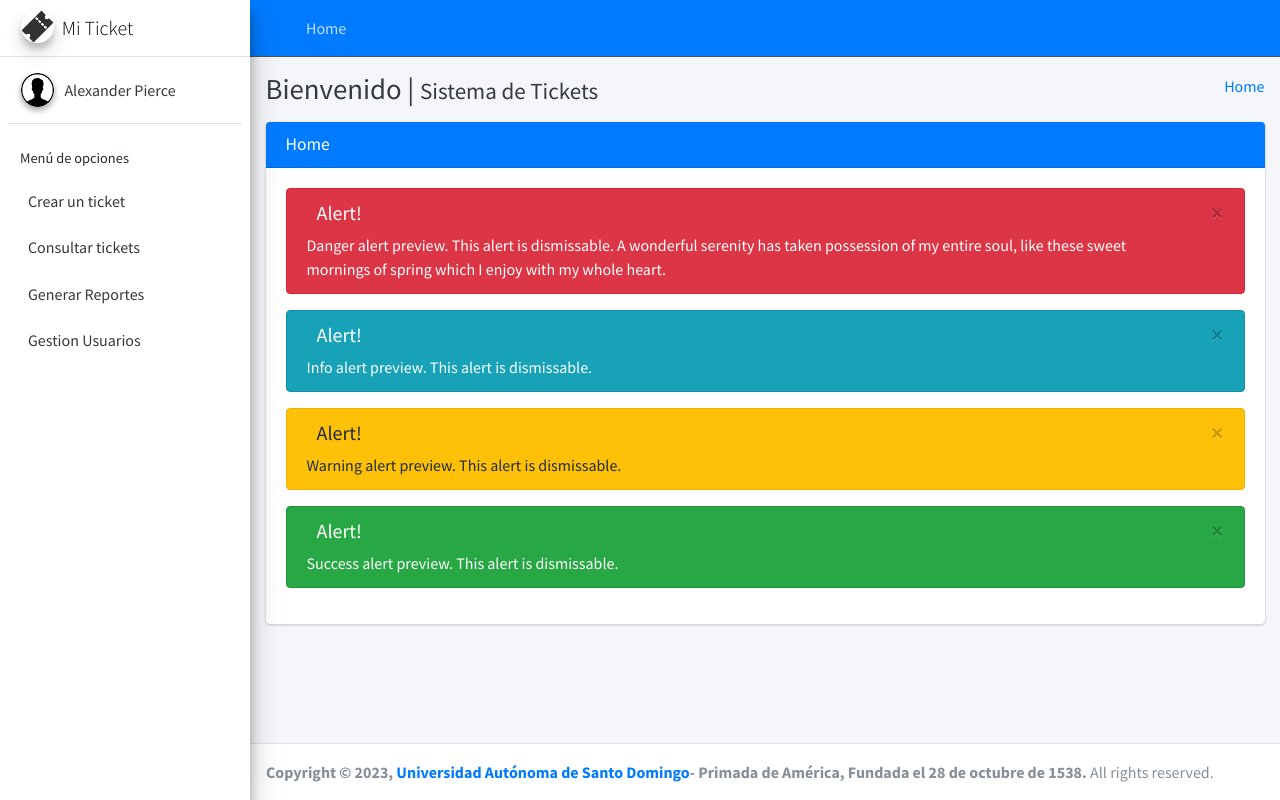
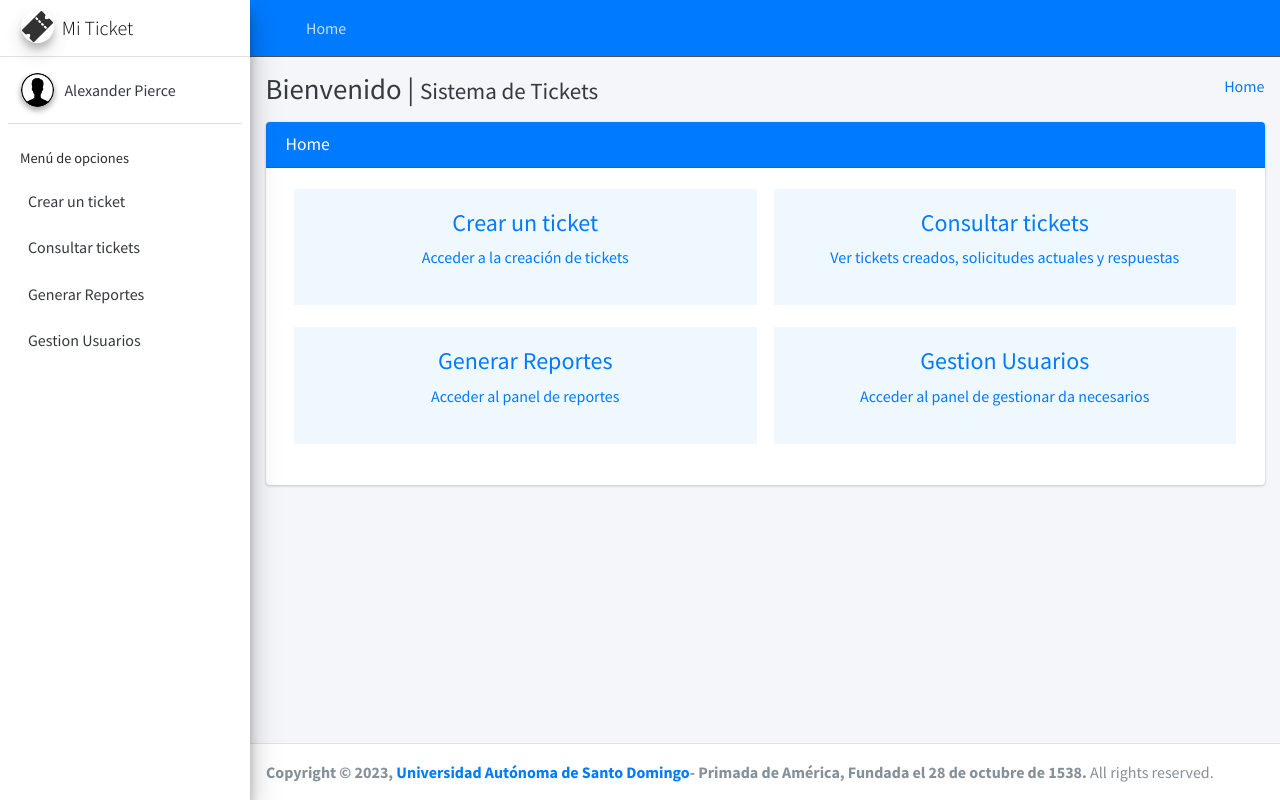
Before and after one commit to Noruii/Sistema-de-Tickets-2.0, a Django app: page /sdt/principal_miticket/ in a window 1280 px wide. Run offline with Django 4.2, Linux system fonts and the light colour scheme; some libraries are stand-ins or nearby versions.

Commit message:
maquetando

```diff
--- a/app1/templates/principal_miticket.html
+++ b/app1/templates/principal_miticket.html
@@ -9,29 +9,63 @@
             Home
         </h3>
     </div>
+    <style>
+        .custom-box {
+            border: 1px solid white;
+            padding: 20px;
+            margin-bottom: 20px;
+            text-align: center;
+            background-color: aliceblue;
+            /* Centra el contenido */
+        }
 
+        .btn-box {
+            text-decoration: none;
+            /* Elimina el subrayado del enlace */
+        }
+    </style>
     <div class="card-body">
-        <div class="alert alert-danger alert-dismissible">
-            <button type="button" class="close" data-dismiss="alert" aria-hidden="true">×</button>
-            <h5><i class="icon fas fa-ban"></i> Alert!</h5>
-            Danger alert preview. This alert is dismissable. A wonderful serenity has taken possession of my
-            entire
-            soul, like these sweet mornings of spring which I enjoy with my whole heart.
-        </div>
-        <div class="alert alert-info alert-dismissible">
-            <button type="button" class="close" data-dismiss="alert" aria-hidden="true">×</button>
-            <h5><i class="icon fas fa-info"></i> Alert!</h5>
-            Info alert preview. This alert is dismissable.
-        </div>
-        <div class="alert alert-warning alert-dismissible">
-            <button type="button" class="close" data-dismiss="alert" aria-hidden="true">×</button>
-            <h5><i class="icon fas fa-exclamation-triangle"></i> Alert!</h5>
-            Warning alert preview. This alert is dismissable.
-        </div>
-        <div class="alert alert-success alert-dismissible">
-            <button type="button" class="close" data-dismiss="alert" aria-hidden="true">×</button>
-            <h5><i class="icon fas fa-check"></i> Alert!</h5>
-            Success alert preview. This alert is dismissable.
+        <div class="container">
+            <div class="row">
+                <div class="col-md-6">
+                    <a href="#" class="btn-box">
+                        <div class="custom-box">
+                            <i class="fas fa-5x fa-ticket mb-3"></i>
+                            <h4>Crear un ticket</h4>
+                            <p>Acceder a la creación de tickets</p>
+                        </div>
+                    </a>
+                </div>
+                <div class="col-md-6">
+                    <a href="#" class="btn-box">
+                        <div class="custom-box">
+                            <i class="fas fa-5x fa-user-edit mb-3"></i>
+                            <h4>Consultar tickets</h4>
+                            <p>Ver tickets creados, solicitudes actuales y respuestas</p>
+                        </div>
+                    </a>
+                </div>
+            </div>
+            <div class="row">
+                <div class="col-md-6">
+                    <a href="#" class="btn-box">
+                        <div class="custom-box">
+                            <i class="fas fa-5x fa-file-lines mb-3"></i>
+                            <h4>Generar Reportes</h4>
+                            <p>Acceder al panel de reportes</p>
+                        </div>
+                    </a>
+                </div>
+                <div class="col-md-6">
+                    <a href="#" class="btn-box">
+                        <div class="custom-box">
+                            <i class="fas fa-5x fa-users mb-3"></i>
+                            <h4>Gestion Usuarios</h4>
+                            <p>Acceder al panel de gestionar da necesarios</p>
+                        </div>
+                    </a>
+                </div>
+            </div>
         </div>
     </div>
 </div>
```
